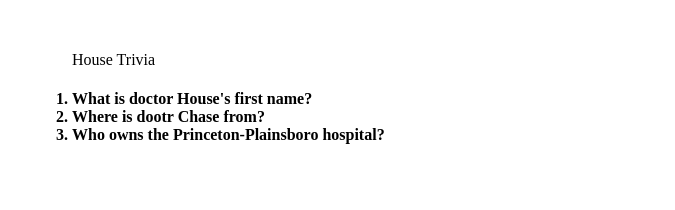
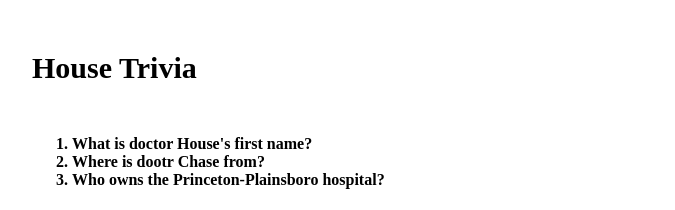
Before and after one commit to kinfante19/House-M.D., a plain HTML site: page index.html in a window 1280 px wide. Shown: the part 1161-1371 px from the top of the page, without its empty margins (16-691 px from the left). Before the commit the page ends 1326 px from the top, so only its background shows below. Drawn offline with Linux system fonts and the light colour scheme.

Commit message:
Update index.html

```diff
--- a/index.html
+++ b/index.html
@@ -15,8 +15,8 @@
   	<img src="https://media.giphy.com/media/EoelW7SK3t0TC/giphy.gif">
   	<img id="pic2" src= "http://25.media.tumblr.com/05c542681b212e59f9b8366f0c6618bc/tumblr_mi8vh8b0Bz1re0c97o1_250.gif"
   	</body>
-  	<h5></h5>
-  	<ol>House Trivia
+  	<h5>House Trivia</h5>
+  	<ol>
   	<h4>
   	<li> What is doctor House's first name?
   	</li>
```
